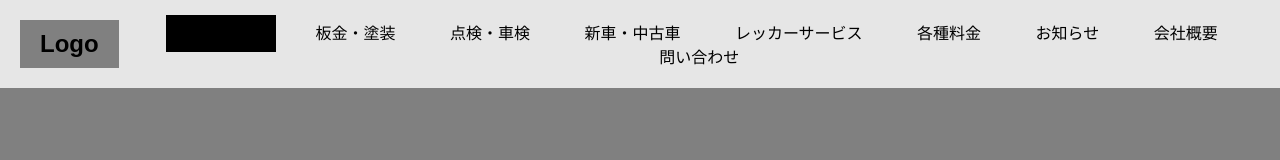
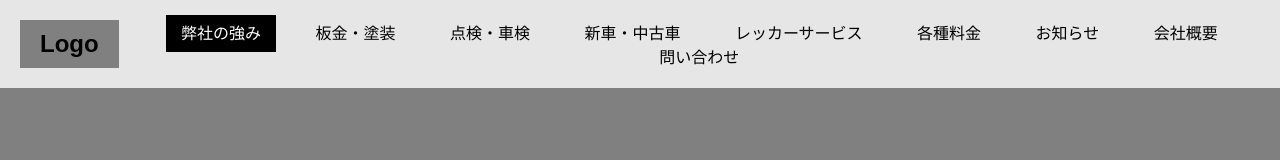
Before and after one commit to Laile005/my-car-center, a plain HTML site: page index.html in a window 1280 px wide. In both pictures the pointer is over the link "弊社の強み". Shown: the top 160 px of the page. Drawn offline with Linux system fonts and the light colour scheme.

Commit message:
Update styles.css

```diff
--- a/styles.css
+++ b/styles.css
@@ -65,6 +65,11 @@ nav ul li a {
     transition: background-color 0.3s, color 0.3s;
 }
 
+header:hover nav ul li a:hover {
+    background-color: black;
+    color: white;
+}
+
 nav ul li a:hover {
     background-color: black;
     color: white;
```
